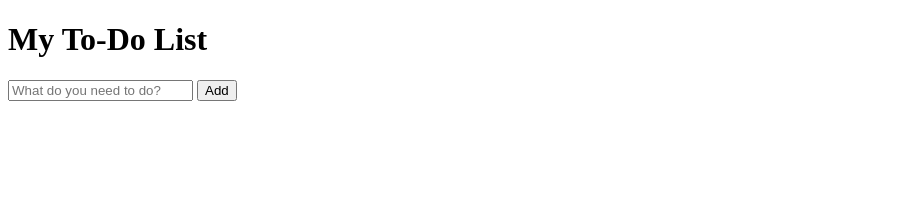
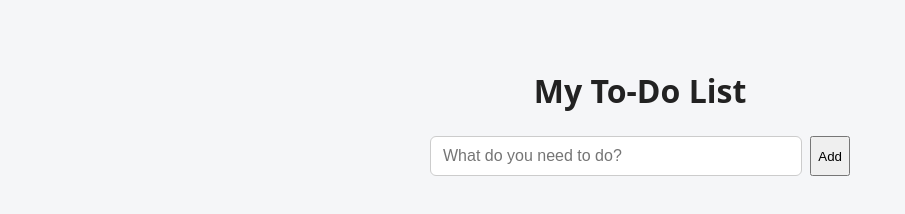
Before and after one commit to sol-wizard/blotz-todo-page-ai2-1118-1545, a plain HTML site: page index.html in a window 1280 px wide. Shown: the whole page, without its empty margins (0-905 px from the left). Drawn offline with Linux system fonts and the light colour scheme.

Commit message:
Add stylesheet: centred layout and spacing

```diff
--- a/index.html
+++ b/index.html
@@ -4,6 +4,7 @@
     <meta charset="UTF-8" />
     <meta name="viewport" content="width=device-width, initial-scale=1.0" />
     <title>My To-Do List</title>
+    <link rel="stylesheet" href="style.css" />
   </head>
   <body>
     <h1>My To-Do List</h1>
--- /dev/null
+++ b/style.css
@@ -0,0 +1,36 @@
+body {
+  font-family: system-ui, -apple-system, sans-serif;
+  background: #f5f6f8;
+  color: #222;
+  display: flex;
+  flex-direction: column;
+  align-items: center;
+  margin: 0;
+  padding: 48px 16px;
+}
+
+h1 {
+  margin-bottom: 24px;
+}
+
+.add-row {
+  display: flex;
+  gap: 8px;
+  width: 100%;
+  max-width: 420px;
+}
+
+#task-input {
+  flex: 1;
+  padding: 10px 12px;
+  font-size: 16px;
+  border: 1px solid #ccc;
+  border-radius: 6px;
+}
+
+#task-list {
+  width: 100%;
+  max-width: 420px;
+  padding: 0;
+  margin-top: 20px;
+}
```
